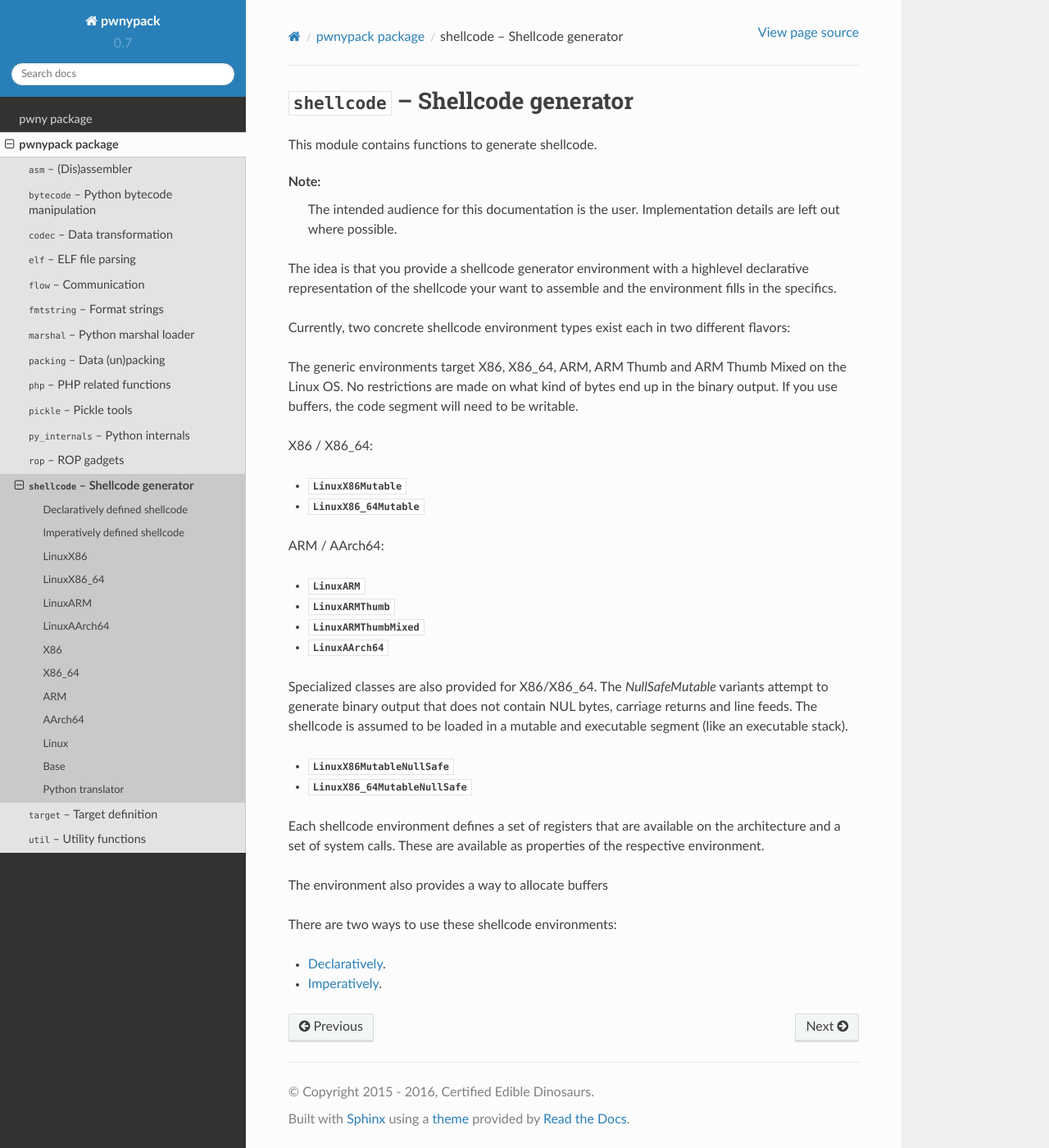
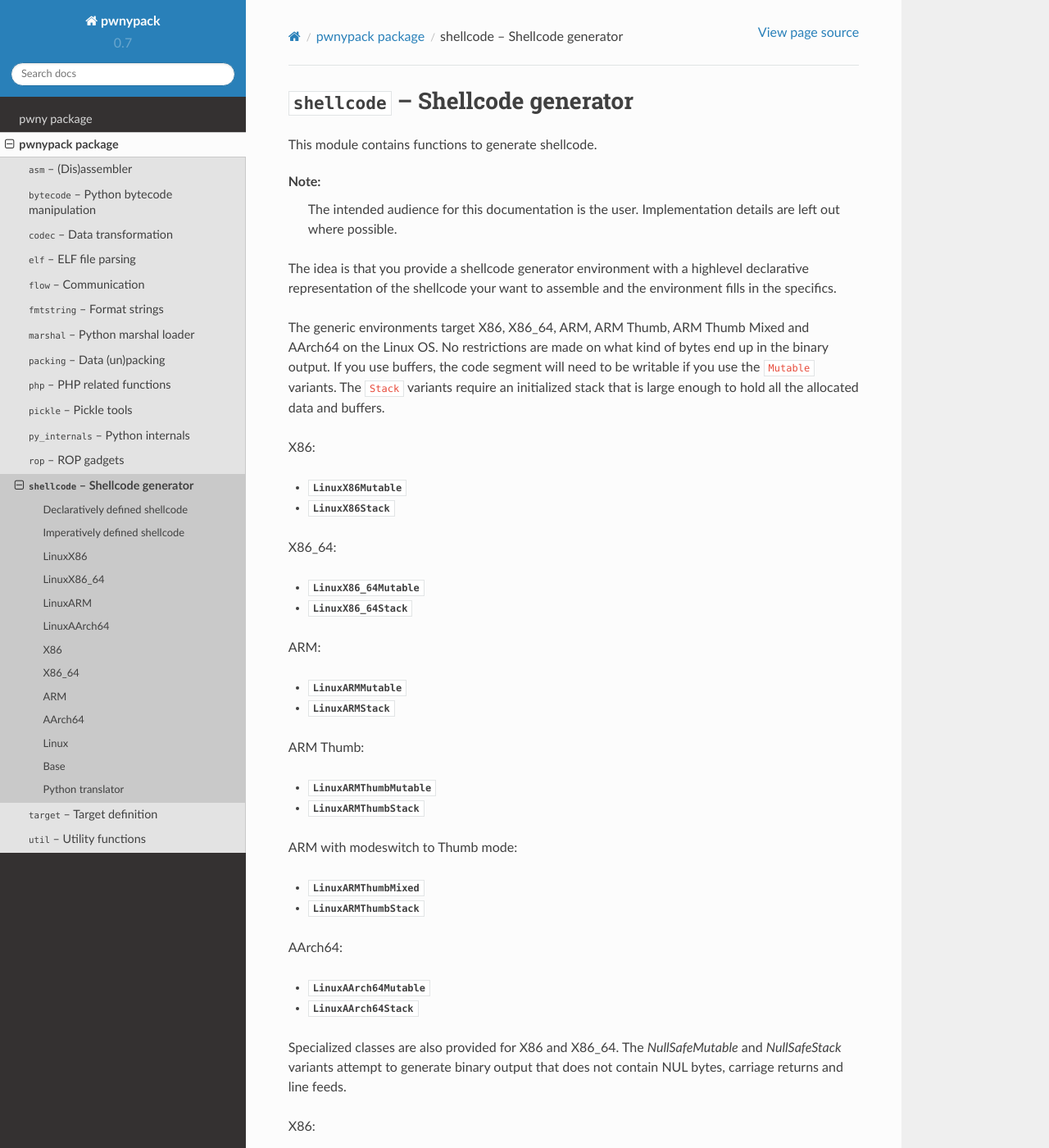
Before and after one commit to edibledinos/pwnypack, a Sphinx documentation site: the page built from docs/pwnypack/shellcode.rst, in a window 1280 px wide and 1400 px high. Shown: the whole window at 82% size. Built offline with Sphinx 7.4.7 and the Read the Docs theme 2.0.0, drawn with Linux system fonts in a browser that asks for light colours; some of the changed text lies outside the part shown.

Commit message:
Documentation updates for shellcode.

```diff
--- a/docs/pwnypack/shellcode.rst
+++ b/docs/pwnypack/shellcode.rst
@@ -11,39 +11,72 @@
 highlevel declarative representation of the shellcode your want to
 assemble and the environment fills in the specifics.
 
-Currently, two concrete shellcode environment types exist each in two
-different flavors:
+The generic environments target X86, X86_64, ARM, ARM Thumb, ARM Thumb
+Mixed and AArch64 on the Linux OS. No restrictions are made on what kind of
+bytes end up in the binary output. If you use buffers, the code segment will
+need to be writable if you use the ``Mutable`` variants. The ``Stack``
+variants require an initialized stack that is large enough to hold all the
+allocated data and buffers.
 
-The generic environments target X86, X86_64, ARM, ARM Thumb and ARM Thumb
-Mixed on the Linux OS. No restrictions are made on what kind of bytes end
-up in the binary output. If you use buffers, the code segment will need
-to be writable.
-
-X86 / X86_64:
+X86:
 
 - :class:`~pwnypack.shellcode.x86.linux.LinuxX86Mutable`
+- :class:`~pwnypack.shellcode.x86.linux.LinuxX86Stack`
+
+X86_64:
+
 - :class:`~pwnypack.shellcode.x86_64.linux.LinuxX86_64Mutable`
+- :class:`~pwnypack.shellcode.x86_64.linux.LinuxX86_64Stack`
 
-ARM / AArch64:
+ARM:
 
-- :class:`~pwnypack.shellcode.arm.linux.LinuxARM`
-- :class:`~pwnypack.shellcode.arm.linux.LinuxARMThumb`
+- :class:`~pwnypack.shellcode.arm.linux.LinuxARMMutable`
+- :class:`~pwnypack.shellcode.arm.linux.LinuxARMStack`
+
+ARM Thumb:
+
+- :class:`~pwnypack.shellcode.arm.linux.LinuxARMThumbMutable`
+- :class:`~pwnypack.shellcode.arm.linux.LinuxARMThumbStack`
+
+ARM with modeswitch to Thumb mode:
+
 - :class:`~pwnypack.shellcode.arm.linux.LinuxARMThumbMixed`
-- :class:`~pwnypack.shellcode.aarch64.linux.LinuxAArch64`
+- :class:`~pwnypack.shellcode.arm.linux.LinuxARMThumbStack`
 
-Specialized classes are also provided for X86/X86_64. The *NullSafeMutable*
-variants attempt to generate binary output that does not contain NUL bytes,
-carriage returns and line feeds.  The shellcode is assumed to be loaded in a
-mutable and executable segment (like an executable stack).
+AArch64:
+
+- :class:`~pwnypack.shellcode.aarch64.linux.LinuxAArch64Mutable`
+- :class:`~pwnypack.shellcode.aarch64.linux.LinuxAArch64Stack`
+
+Specialized classes are also provided for X86 and X86_64. The
+*NullSafeMutable* and *NullSafeStack* variants attempt to generate binary
+output that does not contain NUL bytes, carriage returns and line feeds.
+
+X86:
 
 - :class:`~pwnypack.shellcode.x86.linux.LinuxX86MutableNullSafe`
+- :class:`~pwnypack.shellcode.x86.linux.LinuxX86StackNullSafe`
+
+X86_64:
+
 - :class:`~pwnypack.shellcode.x86_64.linux.LinuxX86_64MutableNullSafe`
+- :class:`~pwnypack.shellcode.x86_64.linux.LinuxX86_64StackNullSafe`
 
 Each shellcode environment defines a set of registers that are available on
 the architecture and a set of system calls. These are available as properties
 of the respective environment.
 
-The environment also provides a way to allocate buffers
+The environment also provides a way to allocate strings and buffers. If you
+call :meth:`~pwnypack.shellcode.base.BaseEnvironment.alloc_data` with a
+bytestring (``str`` on python 2, ``bytes`` on python 3) it will be allocated
+verbatim and an :class:`~pwnypack.shellcode.types.Offset` is returned. If
+:meth:`~pwnypack.shellcode.base.BaseEnvironment.alloc_data` is called with
+a unicode string (``unicode`` on python 2, ``str`` on python 3) it will be
+converted to a latin1 based bytestring and terminated with a NUL byte (`\\0`).
+
+:meth:`~pwnypack.shellcode.base.BaseEnvironment.alloc_buffer` can be used to
+allocate an uninitialized block of memory. It will not be embedded in the
+shellcode.
 
 There are two ways to use these shellcode environments:
 
```
Also changed, not shown: docs/pwnypack/shellcode/aarch64_linux.rst (+8 -0 lines), docs/pwnypack/shellcode/arm_linux.rst (+24 -0 lines), docs/pwnypack/shellcode/x86_64_linux.rst (+10 -2 lines), docs/pwnypack/shellcode/x86_linux.rst (+10 -2 lines), 7 other files.
